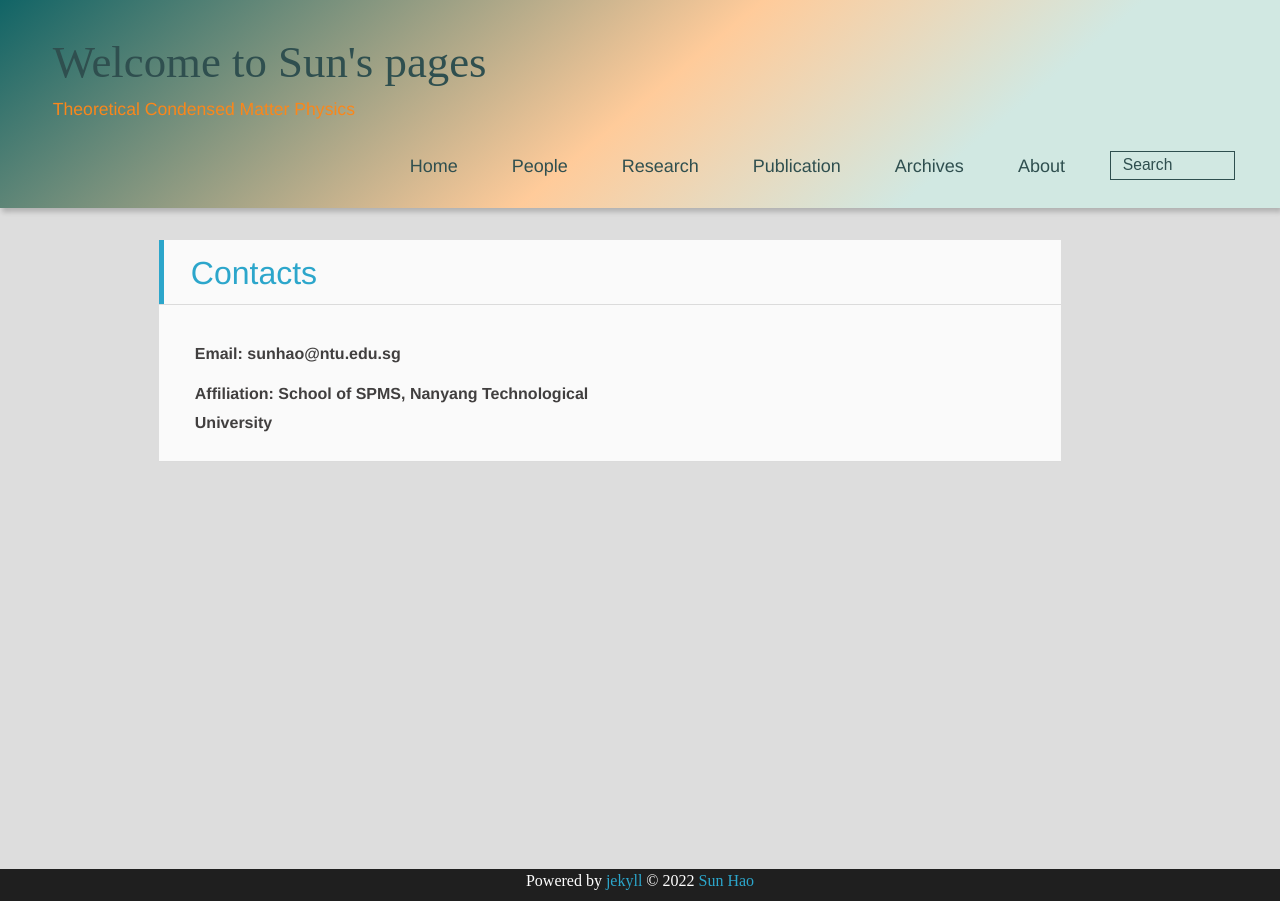
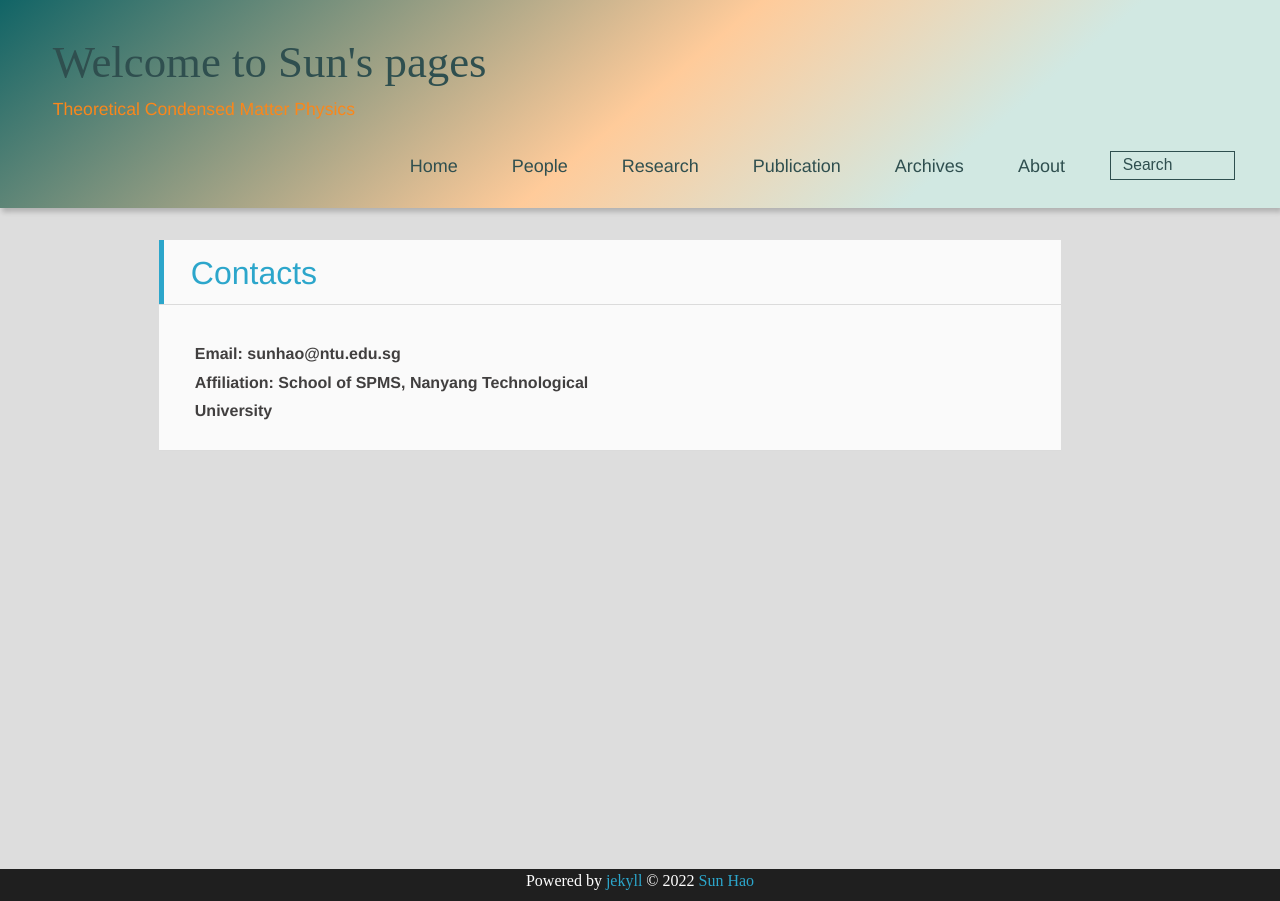
Before and after one commit to sunohao/sunhao_physics, a Jekyll site: the page built from about/index.html, in a window 1280 px wide. Built offline with Jekyll 4.4.1, drawn with Linux system fonts in a browser that asks for light colours; nearby versions of some CDN libraries; some web fonts are replaced.

Commit message:
Update index.html

```diff
--- a/about/index.html
+++ b/about/index.html
@@ -9,7 +9,4 @@ title: Contacts
     <!-- <div style="text-align: right;width: 50%;">sunhao@ntu.edu.sg</div> -->
 </div>
 
-<div style="display: flex; margin-top: 0.7em;">
-    <div style="width: 50%;"><b>Affiliation: School of SPMS, Nanyang Technological University</b></div>
-    <!--<div style="text-align: right;width: 50%;">School of SPMS, Nanyang Technological University</div>-->
-</div>
+<div style="width: 50%;"><b>Affiliation: School of SPMS, Nanyang Technological University</b></div>
```
